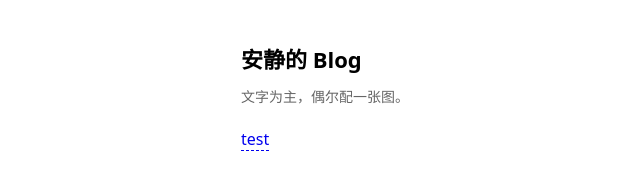
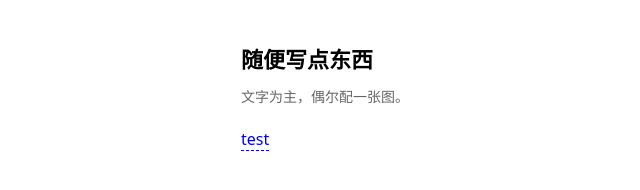
Before and after one commit to wyy4399/wyy4399.github.io, a plain HTML site: page blog/index.html in a window 1280 px wide. Shown: the full height of the page, 39-679 px from the left. Drawn offline with Linux system fonts and the light colour scheme.

Commit message:
Update blog title and heading text

```diff
--- a/blog/index.html
+++ b/blog/index.html
@@ -2,7 +2,7 @@
 <html lang="zh-CN">
 <head>
   <meta charset="utf-8">
-  <title>我的 Blog 目录</title>
+  <title>Jerry Wang's Blog</title>
   <meta name="viewport" content="width=device-width, initial-scale=1">
   <!-- 如果你希望低调一点，可保留下一行；不想隐藏可删除 -->
   <!-- <meta name="robots" content="noindex,nofollow,noarchive"> -->
@@ -15,7 +15,7 @@
   </style>
 </head>
 <body>
-  <h1>安静的 Blog</h1>
+  <h1>随便写点东西</h1>
   <p class="tip">文字为主，偶尔配一张图。</p>
   <ul>
     <!-- 写新文章后，这里加一行 -->
```
